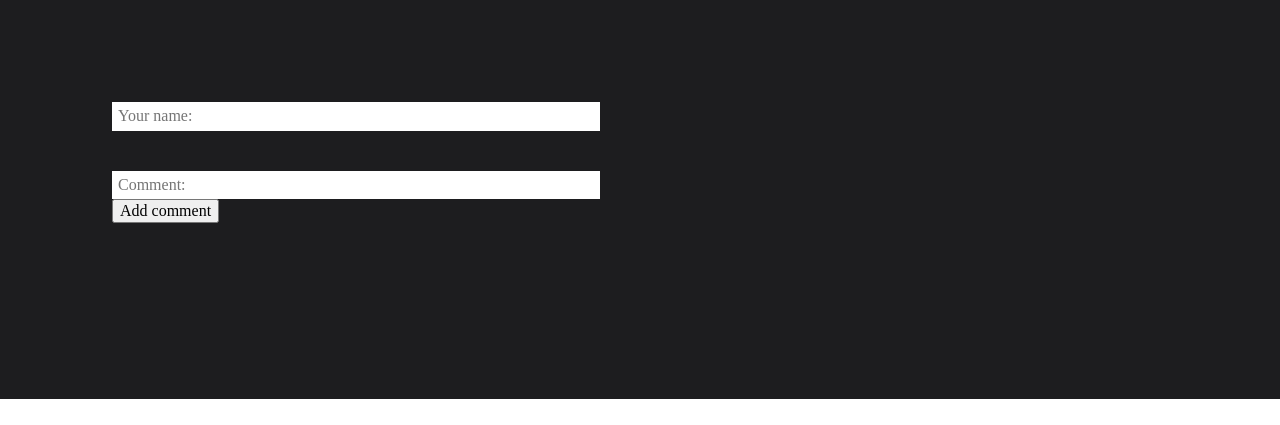
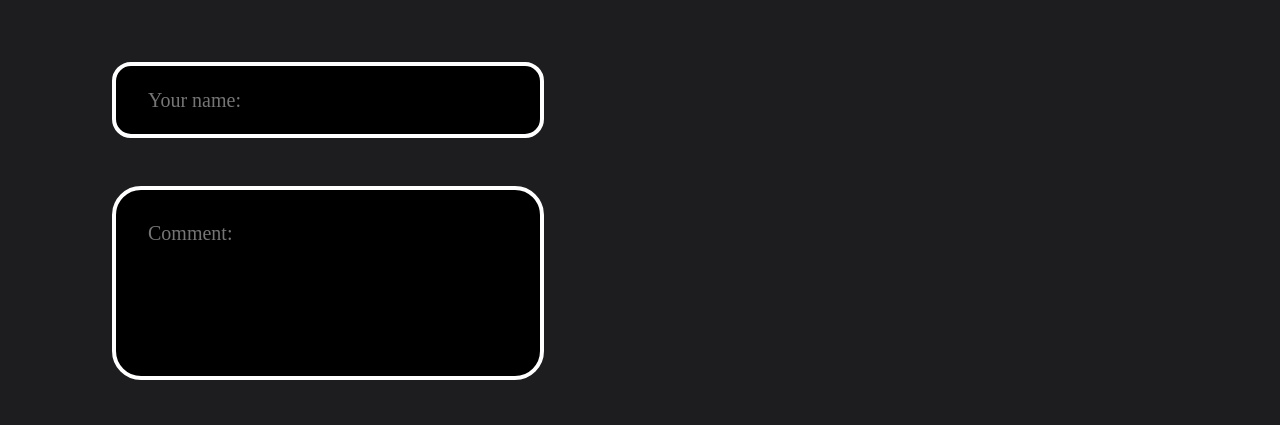
Before and after one commit to dianamong/HP_GroupProject, a plain HTML site: page index.html in a window 1280 px wide. Shown: the part 814-1239 px from the top of the page. Before the commit the page ends 1213 px from the top, so only its background shows below. Drawn offline with Linux system fonts and the light colour scheme; files whose address does not match are found by name.

Commit message:
add inputs

```diff
--- a/assets/styles/scss/blocks/comments/__block/__block.scss
+++ b/assets/styles/scss/blocks/comments/__block/__block.scss
@@ -1,6 +1,6 @@
     .comments__block {
         box-sizing: border-box;
-    padding: 5em 7em;
+        padding: 4em 0;
     }
 
     .comments__title {
@@ -8,5 +8,5 @@
     }
 
     .comments__title:hover {
-    color: grey;
+        color: green;
     }
--- /dev/null
+++ b/assets/styles/scss/blocks/comments/__form/__form.scss
@@ -0,0 +1,22 @@
+.form-control {
+    box-sizing: border-box;
+    background: black;
+    border: 4px solid white;
+    width: 27rem;
+    color: rgba(255, 255, 255, 0.49);
+    font-size: 20px;
+    padding-left: 2rem;
+}
+
+.form-name {
+    height: 76px;
+    border-radius: 19px;
+}
+
+.form-comment {
+    box-sizing: border-box;
+    height: 194px;
+    border-radius: 29px;
+    margin: 3rem 0;
+    padding-bottom: 5em;
+}
--- a/assets/styles/scss/blocks/comments/comments.scss
+++ b/assets/styles/scss/blocks/comments/comments.scss
@@ -1,5 +1,6 @@
 @import "./commentsBox/commentsBox.scss";
-@import "./comments__block/comments__block.scss";
+@import "./__block/_block";
+@import "./__form/_form";
 .comments {
     background: #1D1D1F;
 }
--- a/assets/styles/scss/blocks/comments/comments__block/comments__block.scss
+++ /dev/null
@@ -1,3 +0,0 @@
-.comments__block {
-    padding: 4em 0;
-}
--- a/index.html
+++ b/index.html
@@ -53,10 +53,10 @@
                     <div class="comments__form">
                         <form>
                             <div class="form-group">
-                                <input type="name" class="form-control" id="comment-name" placeholder="Your name:">
+                                <input type="name" class="form-control form-name" id="comment-name" placeholder="Your name:">
                             </div>
                             <div class="form-group">
-                                <input type="name" class="form-control" id="comment-body" placeholder="Comment:">
+                                <input type="name" class="form-control form-comment" id="comment-body" placeholder="Comment:">
                             </div>
                         </form>
                         <button type="submit" class="">Add comment</button>
```
Also changed, not shown: assets/styles/css/style.css, 1 other file. Lines whose indentation alone changed are shown as unchanged.
